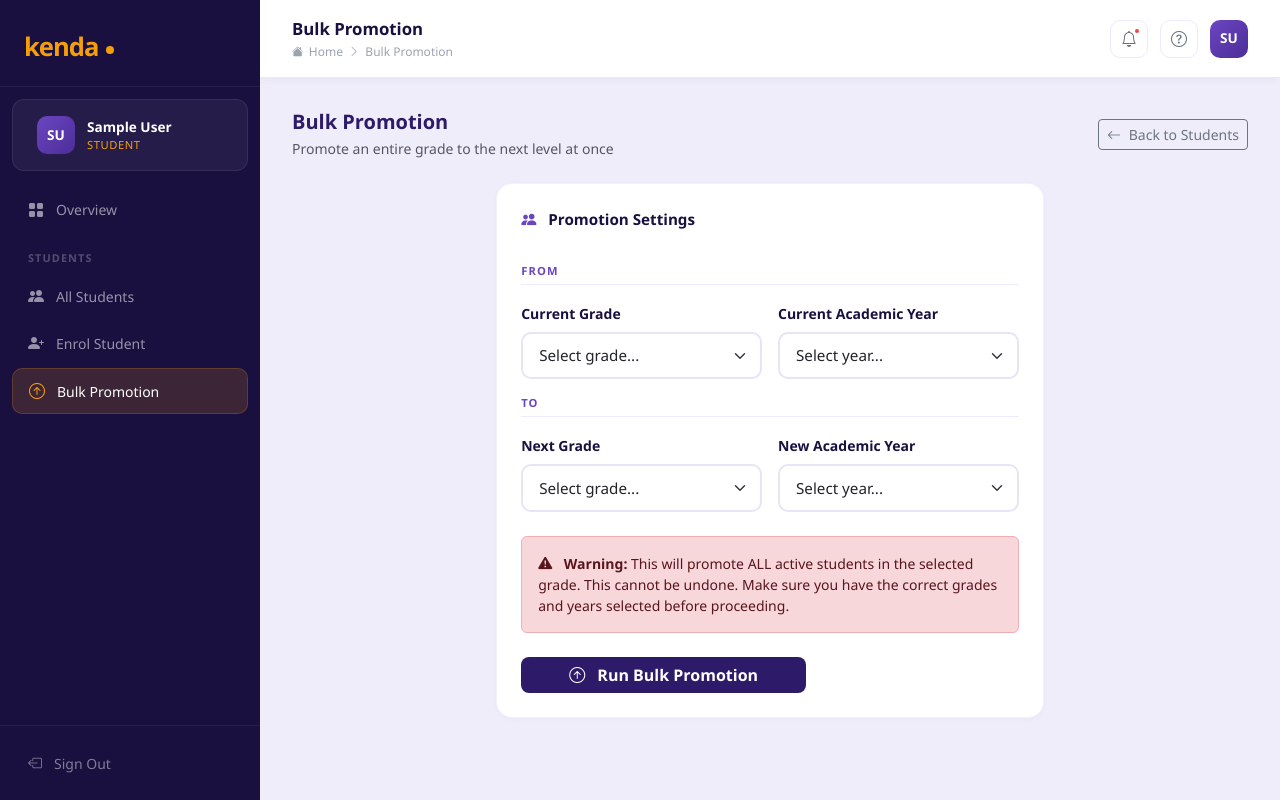
After one commit to KENEDdan/kenda, a Django app: page /students/promote/ in a window 1280 px wide. The commit adds this page. Run offline with Django 4.2, Linux system fonts and the light colour scheme; the visitor is signed in with stand-in values (Sample User, id 1); data that the repository does not hold is empty; parts of the project's set-up code (start-up, migrations or seed data) failed here and were passed over.

Commit message:
feat: student promotion, bulk promotion, academic history

```diff
--- a/apps/students/urls.py
+++ b/apps/students/urls.py
@@ -7,9 +7,12 @@ urlpatterns = [
     path('', views.StudentListView.as_view(), name='list'),
     path('enrol/', views.StudentEnrolView.as_view(), name='enrol'),
     path('import/', views.StudentImportView.as_view(), name='import'),
+    path('promote/', views.BulkPromotionView.as_view(), name='bulk_promote'),
     path('<uuid:pk>/', views.StudentDetailView.as_view(), name='detail'),
     path('<uuid:pk>/edit/', views.StudentEditView.as_view(), name='edit'),
     path('<uuid:pk>/status/', views.StudentStatusChangeView.as_view(), name='status'),
     path('<uuid:pk>/delete/', views.StudentDeleteView.as_view(), name='delete'),
     path('<uuid:pk>/id-card/', views.StudentIDCardView.as_view(), name='id_card'),
+    path('<uuid:pk>/promote/', views.StudentPromoteView.as_view(), name='promote'),
+    path('<uuid:pk>/history/', views.StudentHistoryView.as_view(), name='history'),
 ]
--- a/apps/students/views.py
+++ b/apps/students/views.py
@@ -12,6 +12,7 @@ from django.shortcuts import get_object_or_404, redirect
 from django.http import HttpResponse
 from .models import Student, Grade, Stream, AcademicYear
 from .forms import StudentEnrolForm, StudentImportForm
+from .models import Student, Grade, Stream, AcademicYear, StudentPromotion
 
 
 @method_decorator(login_required, name='dispatch')
@@ -213,3 +214,271 @@ class StudentImportView(View):
             'page_title': 'Import Students',
             'error_rows': error_rows or [],
         })
+
+    @method_decorator(login_required, name='dispatch')
+    class StudentPromoteView(View):
+        """Promote a single student to the next grade."""
+
+    def get(self, request, pk):
+        from django.shortcuts import render
+        student = get_object_or_404(Student, pk=pk)
+        grades = Grade.objects.all()
+        academic_years = AcademicYear.objects.all()
+        return render(request, 'students/promote.html', {
+            'student': student,
+            'grades': grades,
+            'academic_years': academic_years,
+            'page_title': f"Promote — {student.get_full_name()}",
+            'result_choices': StudentPromotion.Result.choices,
+        })
+
+    def post(self, request, pk):
+        from apps.students.models import StudentPromotion
+        student = get_object_or_404(Student, pk=pk)
+
+        to_grade_id = request.POST.get('to_grade')
+        to_year_id = request.POST.get('to_academic_year')
+        result = request.POST.get('result', 'promoted')
+        notes = request.POST.get('notes', '')
+
+        try:
+            to_grade = Grade.objects.get(pk=to_grade_id) if to_grade_id else None
+            to_year = AcademicYear.objects.get(pk=to_year_id) if to_year_id else None
+
+            # Record the promotion
+            StudentPromotion.objects.create(
+                student=student,
+                from_grade=student.grade,
+                to_grade=to_grade,
+                from_academic_year=student.academic_year,
+                to_academic_year=to_year,
+                result=result,
+                notes=notes,
+                promoted_by=request.user,
+            )
+
+            # Update student record
+            if to_grade:
+                student.grade = to_grade
+            if to_year:
+                student.academic_year = to_year
+            if result == 'graduated':
+                student.status = 'graduated'
+
+            student.save()
+            messages.success(
+                request,
+                f"{student.get_full_name()} has been "
+                f"{'graduated' if result == 'graduated' else 'promoted to ' + (to_grade.name if to_grade else 'next grade')}."
+            )
+        except Exception as e:
+            messages.error(request, f"Promotion failed: {str(e)}")
+
+        return redirect('students:detail', pk=pk)
+
+
+@method_decorator(login_required, name='dispatch')
+class StudentHistoryView(DetailView):
+    """View a student's full promotion history."""
+    model = Student
+    template_name = 'students/history.html'
+    context_object_name = 'student'
+
+    def get_context_data(self, **kwargs):
+        ctx = super().get_context_data(**kwargs)
+        ctx['page_title'] = f"History — {self.object.get_full_name()}"
+        ctx['promotions'] = self.object.promotions.select_related(
+            'from_grade', 'to_grade',
+            'from_academic_year', 'to_academic_year',
+            'promoted_by'
+        )
+        return ctx
+
+
+@method_decorator(login_required, name='dispatch')
+class BulkPromotionView(View):
+    """Promote an entire grade to the next grade at once."""
+
+    def get(self, request):
+        from django.shortcuts import render
+        grades = Grade.objects.all()
+        academic_years = AcademicYear.objects.all()
+        return render(request, 'students/bulk_promote.html', {
+            'grades': grades,
+            'academic_years': academic_years,
+            'page_title': 'Bulk Promotion',
+        })
+
+    def post(self, request):
+        from apps.students.models import StudentPromotion
+        from django.shortcuts import render
+
+        from_grade_id = request.POST.get('from_grade')
+        to_grade_id = request.POST.get('to_grade')
+        from_year_id = request.POST.get('from_academic_year')
+        to_year_id = request.POST.get('to_academic_year')
+
+        try:
+            from_grade = Grade.objects.get(pk=from_grade_id)
+            to_grade = Grade.objects.get(pk=to_grade_id)
+            from_year = AcademicYear.objects.get(pk=from_year_id)
+            to_year = AcademicYear.objects.get(pk=to_year_id)
+
+            students = Student.objects.filter(
+                grade=from_grade,
+                academic_year=from_year,
+                status='active'
+            )
+
+            count = 0
+            for student in students:
+                StudentPromotion.objects.create(
+                    student=student,
+                    from_grade=from_grade,
+                    to_grade=to_grade,
+                    from_academic_year=from_year,
+                    to_academic_year=to_year,
+                    result='promoted',
+                    promoted_by=request.user,
+                )
+                student.grade = to_grade
+                student.academic_year = to_year
+                student.save()
+                count += 1
+
+            messages.success(
+                request,
+                f"{count} student(s) promoted from "
+                f"{from_grade.name} to {to_grade.name} successfully!"
+            )
+        except Exception as e:
+            messages.error(request, f"Bulk promotion failed: {str(e)}")
+
+        grades = Grade.objects.all()
+        academic_years = AcademicYear.objects.all()
+        return render(request, 'students/bulk_promote.html', {
+            'grades': grades,
+            'academic_years': academic_years,
+            'page_title': 'Bulk Promotion',
+        })
+
+@method_decorator(login_required, name='dispatch')
+class StudentPromoteView(View):
+    def get(self, request, pk):
+        from django.shortcuts import render
+        student = get_object_or_404(Student, pk=pk)
+        grades = Grade.objects.all()
+        academic_years = AcademicYear.objects.all()
+        return render(request, 'students/promote.html', {
+            'student': student,
+            'grades': grades,
+            'academic_years': academic_years,
+            'page_title': f"Promote — {student.get_full_name()}",
+            'result_choices': StudentPromotion.Result.choices,
+        })
+
+    def post(self, request, pk):
+        student = get_object_or_404(Student, pk=pk)
+        to_grade_id = request.POST.get('to_grade')
+        to_year_id = request.POST.get('to_academic_year')
+        result = request.POST.get('result', 'promoted')
+        notes = request.POST.get('notes', '')
+        try:
+            to_grade = Grade.objects.get(pk=to_grade_id) if to_grade_id else None
+            to_year = AcademicYear.objects.get(pk=to_year_id) if to_year_id else None
+            StudentPromotion.objects.create(
+                student=student,
+                from_grade=student.grade,
+                to_grade=to_grade,
+                from_academic_year=student.academic_year,
+                to_academic_year=to_year,
+                result=result,
+                notes=notes,
+                promoted_by=request.user,
+            )
+            if to_grade:
+                student.grade = to_grade
+            if to_year:
+                student.academic_year = to_year
+            if result == 'graduated':
+                student.status = 'graduated'
+            student.save()
+            messages.success(
+                request,
+                f"{student.get_full_name()} has been "
+                f"{'graduated' if result == 'graduated' else 'promoted to ' + (to_grade.name if to_grade else 'next grade')}."
+            )
+        except Exception as e:
+            messages.error(request, f"Promotion failed: {str(e)}")
+        return redirect('students:detail', pk=pk)
+
+
+@method_decorator(login_required, name='dispatch')
+class StudentHistoryView(DetailView):
+    model = Student
+    template_name = 'students/history.html'
+    context_object_name = 'student'
+
+    def get_context_data(self, **kwargs):
+        ctx = super().get_context_data(**kwargs)
+        ctx['page_title'] = f"History — {self.object.get_full_name()}"
+        ctx['promotions'] = self.object.promotions.select_related(
+            'from_grade', 'to_grade',
+            'from_academic_year', 'to_academic_year',
+            'promoted_by'
+        )
+        return ctx
+
+
+@method_decorator(login_required, name='dispatch')
+class BulkPromotionView(View):
+    def get(self, request):
+        from django.shortcuts import render
+        return render(request, 'students/bulk_promote.html', {
+            'grades': Grade.objects.all(),
+            'academic_years': AcademicYear.objects.all(),
+            'page_title': 'Bulk Promotion',
+        })
+
+    def post(self, request):
+        from django.shortcuts import render
+        from_grade_id = request.POST.get('from_grade')
+        to_grade_id = request.POST.get('to_grade')
+        from_year_id = request.POST.get('from_academic_year')
+        to_year_id = request.POST.get('to_academic_year')
+        try:
+            from_grade = Grade.objects.get(pk=from_grade_id)
+            to_grade = Grade.objects.get(pk=to_grade_id)
+            from_year = AcademicYear.objects.get(pk=from_year_id)
+            to_year = AcademicYear.objects.get(pk=to_year_id)
+            students = Student.objects.filter(
+                grade=from_grade,
+                academic_year=from_year,
+                status='active'
+            )
+            count = 0
+            for student in students:
+                StudentPromotion.objects.create(
+                    student=student,
+                    from_grade=from_grade,
+                    to_grade=to_grade,
+                    from_academic_year=from_year,
+                    to_academic_year=to_year,
+                    result='promoted',
+                    promoted_by=request.user,
+                )
+                student.grade = to_grade
+                student.academic_year = to_year
+                student.save()
+                count += 1
+            messages.success(
+                request,
+                f"{count} student(s) promoted from {from_grade.name} to {to_grade.name} successfully!"
+            )
+        except Exception as e:
+            messages.error(request, f"Bulk promotion failed: {str(e)}")
+        return render(request, 'students/bulk_promote.html', {
+            'grades': Grade.objects.all(),
+            'academic_years': AcademicYear.objects.all(),
+            'page_title': 'Bulk Promotion',
+        })
--- a/static/css/kenda.css
+++ b/static/css/kenda.css
@@ -912,3 +912,46 @@ footer { border-top: 1px solid rgba(255,255,255,0.08); }
         border: 2px solid #ddd;
     }
 }
+
+/* ========================================
+   PROMOTION & TIMELINE
+   ======================================== */
+
+.kenda-promote-section-label {
+    font-size: 0.7rem;
+    font-weight: 700;
+    text-transform: uppercase;
+    letter-spacing: 0.1em;
+    color: var(--kenda-violet);
+    padding: 0.5rem 0 0.25rem;
+    border-bottom: 1px solid #EDE9FE;
+}
+
+.kenda-timeline {
+    display: flex;
+    flex-direction: column;
+    gap: 0;
+}
+.kenda-timeline-item {
+    display: flex;
+    gap: 1.25rem;
+    padding: 1.25rem 0;
+    border-bottom: 1px solid #F3F4F6;
+    position: relative;
+}
+.kenda-timeline-item:last-child { border-bottom: none; }
+.kenda-timeline-dot {
+    width: 40px;
+    height: 40px;
+    border-radius: 50%;
+    display: flex;
+    align-items: center;
+    justify-content: center;
+    font-size: 1rem;
+    flex-shrink: 0;
+}
+.dot-success { background: #D1FAE5; color: #059669; }
+.dot-gold { background: #FEF3C7; color: #D97706; }
+.dot-warning { background: #FEE2E2; color: #EF4444; }
+
+.kenda-timeline-content { flex: 1; }
--- /dev/null
+++ b/templates/students/bulk_promote.html
@@ -0,0 +1,123 @@
+{% extends 'dashboard/base_dashboard.html' %}
+
+{% block sidebar_nav %}
+<a href="{% url 'dashboard:admin' %}" class="kenda-nav-link">
+    <i class="bi bi-grid-fill"></i> Overview
+</a>
+<div class="kenda-nav-section">Students</div>
+<a href="{% url 'students:list' %}" class="kenda-nav-link">
+    <i class="bi bi-people-fill"></i> All Students
+</a>
+<a href="{% url 'students:enrol' %}" class="kenda-nav-link">
+    <i class="bi bi-person-plus-fill"></i> Enrol Student
+</a>
+<a href="{% url 'students:bulk_promote' %}" class="kenda-nav-link active">
+    <i class="bi bi-arrow-up-circle"></i> Bulk Promotion
+</a>
+{% endblock %}
+
+{% block dashboard_content %}
+
+<div class="d-flex justify-content-between align-items-center mb-4">
+    <div>
+        <h5 class="fw-bold mb-1" style="color:var(--kenda-indigo);">
+            Bulk Promotion
+        </h5>
+        <p class="text-muted small mb-0">
+            Promote an entire grade to the next level at once
+        </p>
+    </div>
+    <a href="{% url 'students:list' %}" class="btn btn-outline-secondary btn-sm">
+        <i class="bi bi-arrow-left me-1"></i> Back to Students
+    </a>
+</div>
+
+<div class="row justify-content-center">
+    <div class="col-lg-7">
+        <div class="kenda-card">
+            <div class="kenda-card-title mb-4">
+                <i class="bi bi-people-fill me-2"
+                   style="color:var(--kenda-violet);"></i>
+                Promotion Settings
+            </div>
+            <form method="POST">
+                {% csrf_token %}
+                <div class="row g-3">
+                    <div class="col-12">
+                        <div class="kenda-promote-section-label">From</div>
+                    </div>
+                    <div class="col-md-6">
+                        <label class="form-label fw-semibold small">
+                            Current Grade
+                        </label>
+                        <select name="from_grade"
+                                class="form-select kenda-input" required>
+                            <option value="">Select grade...</option>
+                            {% for grade in grades %}
+                            <option value="{{ grade.id }}">{{ grade.name }}</option>
+                            {% endfor %}
+                        </select>
+                    </div>
+                    <div class="col-md-6">
+                        <label class="form-label fw-semibold small">
+                            Current Academic Year
+                        </label>
+                        <select name="from_academic_year"
+                                class="form-select kenda-input" required>
+                            <option value="">Select year...</option>
+                            {% for year in academic_years %}
+                            <option value="{{ year.id }}"
+                                {% if year.is_current %}selected{% endif %}>
+                                {{ year.name }}
+                                {% if year.is_current %}(Current){% endif %}
+                            </option>
+                            {% endfor %}
+                        </select>
+                    </div>
+
+                    <div class="col-12 mt-2">
+                        <div class="kenda-promote-section-label">To</div>
+                    </div>
+                    <div class="col-md-6">
+                        <label class="form-label fw-semibold small">
+                            Next Grade
+                        </label>
+                        <select name="to_grade"
+                                class="form-select kenda-input" required>
+                            <option value="">Select grade...</option>
+                            {% for grade in grades %}
+                            <option value="{{ grade.id }}">{{ grade.name }}</option>
+                            {% endfor %}
+                        </select>
+                    </div>
+                    <div class="col-md-6">
+                        <label class="form-label fw-semibold small">
+                            New Academic Year
+                        </label>
+                        <select name="to_academic_year"
+                                class="form-select kenda-input" required>
+                            <option value="">Select year...</option>
+                            {% for year in academic_years %}
+                            <option value="{{ year.id }}">{{ year.name }}</option>
+                            {% endfor %}
+                        </select>
+                    </div>
+                </div>
+
+                <div class="alert alert-danger mt-4 small">
+                    <i class="bi bi-exclamation-triangle-fill me-2"></i>
+                    <strong>Warning:</strong> This will promote ALL active students
+                    in the selected grade. This cannot be undone. Make sure you
+                    have the correct grades and years selected before proceeding.
+                </div>
+
+                <button type="submit" class="btn btn-kenda px-5 fw-bold mt-2">
+                    <i class="bi bi-arrow-up-circle me-2"></i>
+                    Run Bulk Promotion
+                </button>
+            </form>
+        </div>
+    </div>
+</div>
+
+{% endblock %}
--- a/templates/students/detail.html
+++ b/templates/students/detail.html
@@ -170,6 +170,12 @@
         <a href="{% url 'students:edit' student.pk %}" class="kenda-action-btn">
     <i class="bi bi-pencil"></i> Edit Profile
 </a>
+<a href="{% url 'students:promote' student.pk %}" class="kenda-action-btn">
+    <i class="bi bi-arrow-up-circle"></i> Promote Student
+</a>
+<a href="{% url 'students:history' student.pk %}" class="kenda-action-btn">
+    <i class="bi bi-clock-history"></i> Academic History
+</a>
 <a href="{% url 'students:id_card' student.pk %}" class="kenda-action-btn">
     <i class="bi bi-credit-card"></i> Print ID Card
 </a>
```
Also changed, not shown: apps/students/models.py (+46 -15 lines), templates/students/history.html (added, +100 -0 lines), templates/students/promote.html (added, +145 -0 lines). Lines whose indentation alone changed are shown as unchanged.
